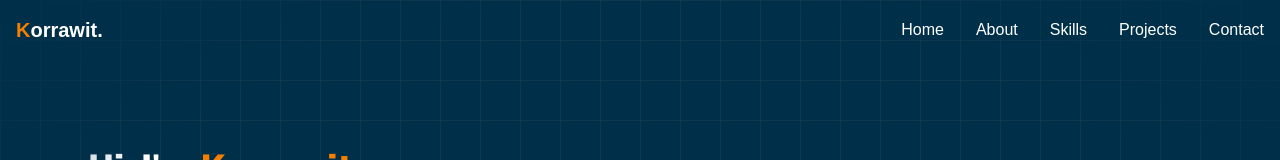
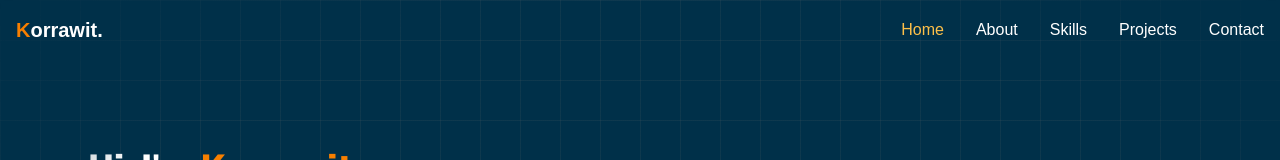
Before and after one commit to KorrawitF/personal.webfront, a Next.js app: page / in a window 1280 px wide. Shown: the top 160 px of the page. Built offline with nearby package versions, Linux system fonts and the light colour scheme.

Commit message:
feat: implement Navbar component for improved navigation; refactor layout to include Navbar

```diff
--- /dev/null
+++ b/app/global/components/navbar.tsx
@@ -0,0 +1,51 @@
+"use client";
+
+import Link from "next/link";
+import { usePathname } from "next/navigation";
+
+const menus = [
+  {name: "Home", href: "/"},
+  {name: "About", href: "/about"},
+  {name: "Skills", href: "/skills"},
+  {name: "Projects", href: "/projects"},
+  {name: "Contact", href: "/contact"}
+]
+
+export default function Navbar() {
+    const pathname = usePathname();
+    return (
+        <>
+        <nav className="fixed w-full z-20 top-0 start-0 border-default">
+          <div className="max-w-screen-xl flex flex-wrap items-center justify-between mx-auto p-4 2xl:w-1/2">
+            <a href="#" className="flex items-center space-x-3 rtl:space-x-reverse">
+                <span className="self-center text-xl text-white font-semibold whitespace-nowrap"><strong className="text-primary">K</strong>orrawit.</span>
+            </a>
+            <button data-collapse-toggle="navbar-default" type="button" className="inline-flex items-center p-2 w-10 h-10 justify-center text-sm text-body rounded-base md:hidden hover:bg-neutral-secondary-soft hover:text-heading focus:outline-none focus:ring-2 focus:ring-neutral-tertiary" aria-controls="navbar-default" aria-expanded="false">
+                <span className="sr-only">Open main menu</span>
+                <svg className="w-6 h-6" aria-hidden="true" xmlns="http://www.w3.org/2000/svg" width="24" height="24" fill="none" viewBox="0 0 24 24" data-dm-proxy-injected="true"><path stroke="currentColor" strokeLinecap="round" strokeWidth="2" d="M5 7h14M5 12h14M5 17h14"/></svg>
+            </button>
+            <div className="hidden w-full font-bold md:block md:w-auto" id="navbar-default">
+              <ul className="font-medium flex flex-col p-4 md:p-0 mt-4 border border-default rounded-base bg-neutral-secondary-soft md:flex-row md:space-x-8 rtl:space-x-reverse md:mt-0 md:border-0 md:bg-neutral-primary">
+                {menus.map((menu) => {
+                    const isActive = menu.href === "/" ? pathname === "/" : pathname.startsWith(menu.href);
+                    console.log(isActive);
+                    console.log(menu.href);
+                    return (
+                        <li key={menu.name}>
+                            <Link
+                            key={menu.name}
+                            href={menu.href}
+                            className={`block py-2 px-3 bg-brand rounded md:bg-transparent md:text-fg-brand md:p-0 ${isActive ? 'text-secondary' : 'text-white'}`}
+                            >
+                                {menu.name}
+                            </Link>
+                        </li>
+                    );
+                })}
+              </ul>
+            </div>
+          </div>
+        </nav>
+        </>
+    );
+}
--- a/app/layout.tsx
+++ b/app/layout.tsx
@@ -1,5 +1,6 @@
 import { Geist, Geist_Mono } from "next/font/google";
 import "./globals.css";
+import Navbar from "./global/components/navbar";
 
 const geistSans = Geist({
   variable: "--font-geist-sans",
@@ -18,36 +19,7 @@ export default function RootLayout({ children }: LayoutProps<"/">) {
       className={`${geistSans.variable} ${geistMono.variable} h-full antialiased`}
     >
       <body>
-        <nav className="fixed w-full z-20 top-0 start-0 border-default">
-          <div className="max-w-screen-xl flex flex-wrap items-center justify-between mx-auto p-4 2xl:w-1/2">
-            <a href="#" className="flex items-center space-x-3 rtl:space-x-reverse">
-                <span className="self-center text-xl text-white font-semibold whitespace-nowrap"><strong className="text-primary">K</strong>orrawit.</span>
-            </a>
-            <button data-collapse-toggle="navbar-default" type="button" className="inline-flex items-center p-2 w-10 h-10 justify-center text-sm text-body rounded-base md:hidden hover:bg-neutral-secondary-soft hover:text-heading focus:outline-none focus:ring-2 focus:ring-neutral-tertiary" aria-controls="navbar-default" aria-expanded="false">
-                <span className="sr-only">Open main menu</span>
-                <svg className="w-6 h-6" aria-hidden="true" xmlns="http://www.w3.org/2000/svg" width="24" height="24" fill="none" viewBox="0 0 24 24" data-dm-proxy-injected="true"><path stroke="currentColor" strokeLinecap="round" strokeWidth="2" d="M5 7h14M5 12h14M5 17h14"/></svg>
-            </button>
-            <div className="hidden w-full font-bold md:block md:w-auto" id="navbar-default">
-              <ul className="font-medium flex flex-col p-4 md:p-0 mt-4 border border-default rounded-base bg-neutral-secondary-soft md:flex-row md:space-x-8 rtl:space-x-reverse md:mt-0 md:border-0 md:bg-neutral-primary">
-                <li>
-                  <a href="#" className="block py-2 px-3 text-white bg-brand rounded md:bg-transparent md:text-fg-brand md:p-0">Home</a>
-                </li>
-                <li>
-                  <a href="#" className="block py-2 px-3 text-white rounded hover:bg-neutral-tertiary md:hover:bg-transparent md:border-0 md:hover:text-fg-brand md:p-0">About</a>
-                </li>
-                <li>
-                  <a href="#" className="block py-2 px-3 text-white rounded hover:bg-neutral-tertiary md:hover:bg-transparent md:border-0 md:hover:text-fg-brand md:p-0">Skills</a>
-                </li>
-                <li>
-                  <a href="#" className="block py-2 px-3 text-white rounded hover:bg-neutral-tertiary md:hover:bg-transparent md:border-0 md:hover:text-fg-brand md:p-0">Projects</a>
-                </li>
-                <li>
-                  <a href="#" className="block py-2 px-3 text-white rounded hover:bg-neutral-tertiary md:hover:bg-transparent md:border-0 md:hover:text-fg-brand md:p-0">Contact</a>
-                </li>
-              </ul>
-            </div>
-          </div>
-        </nav>
+        <Navbar />
         <main className="flex flex-col px-1 absolute -z-10 inset-0 h-full w-full
             bg-[linear-gradient(to_right,#73737320_1px,transparent_1px),linear-gradient(to_bottom,#73737320_1px,transparent_1px)]
             bg-[size:40px_40px]
--- a/app/page.tsx
+++ b/app/page.tsx
@@ -1,6 +1,5 @@
 import LinkedInIcon from "./global/icons/linkedin";
 import GithubIcon from "./global/icons/github";
-import Image from "next/image"
 
 export default function Home() {
   return (
```
